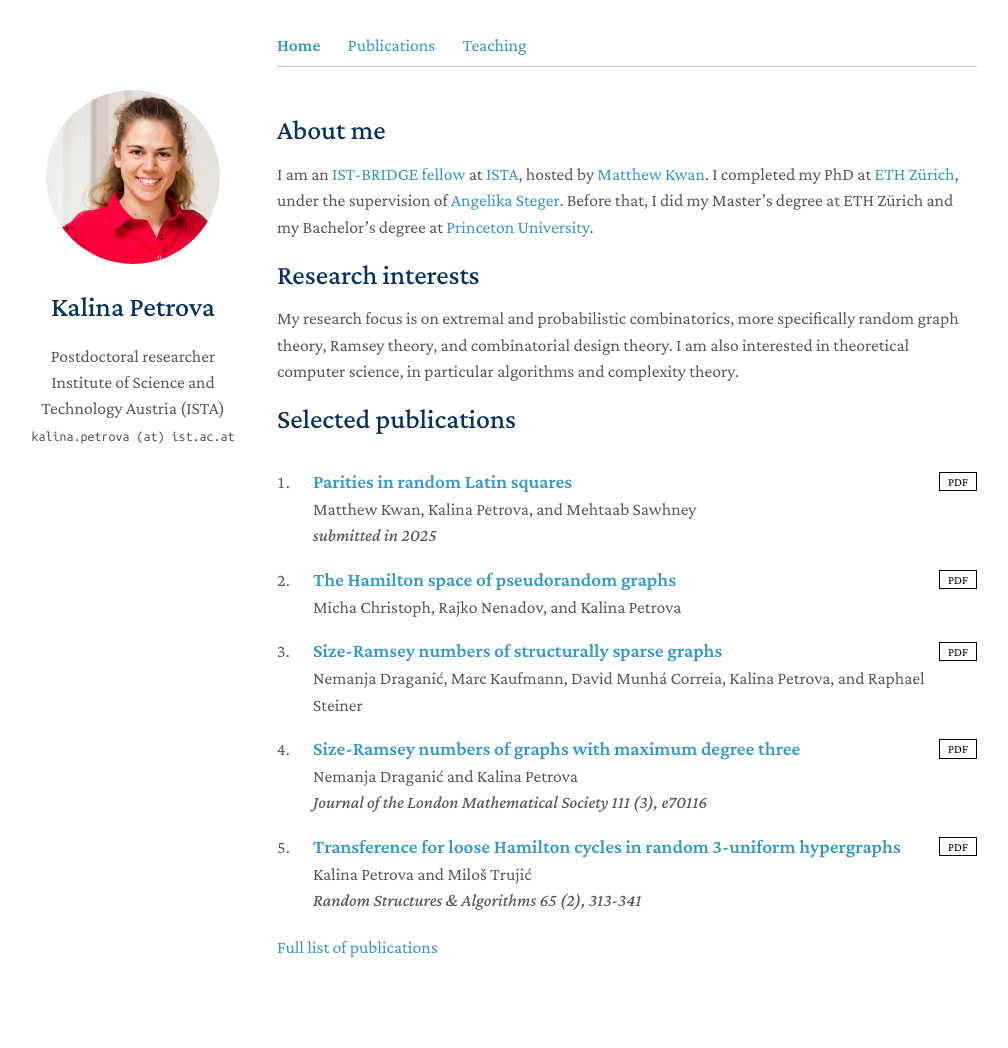
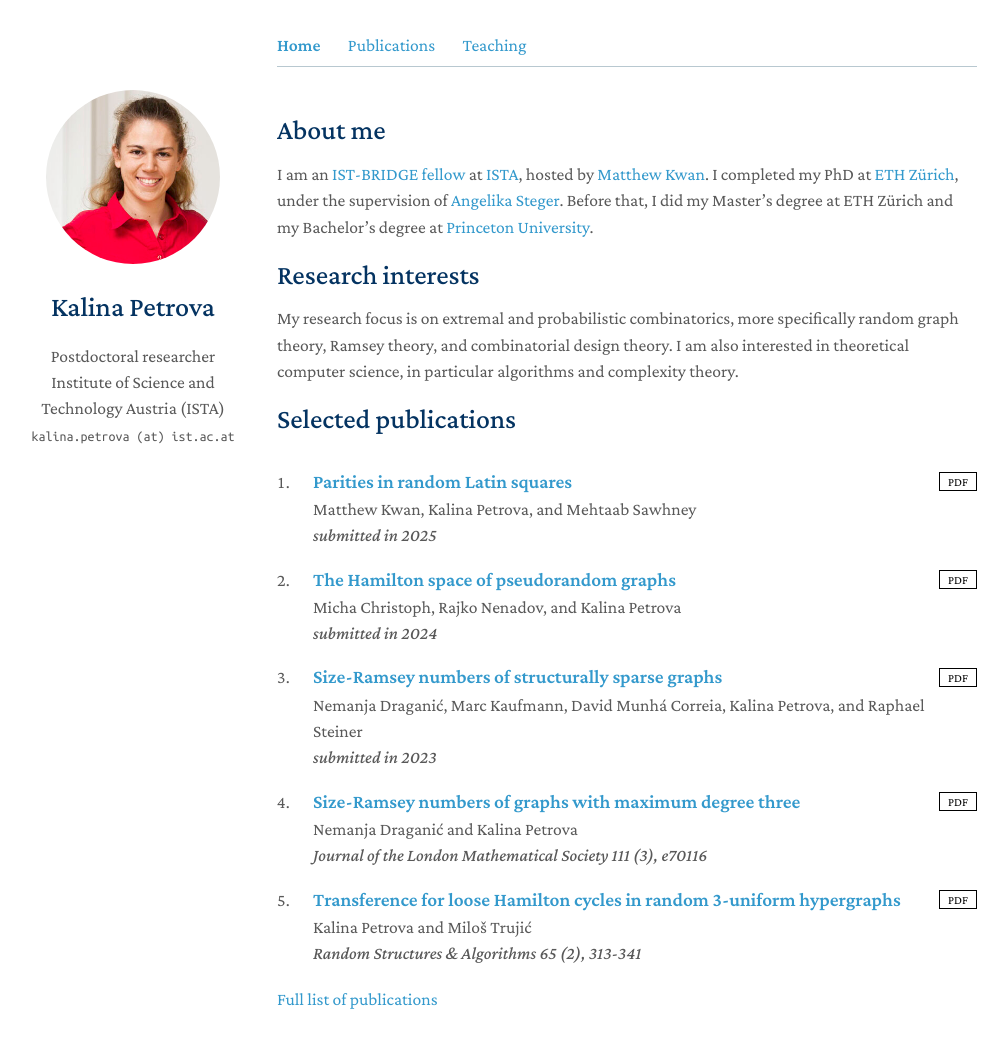
Before and after one commit to kpetrova/kpetrova.github.io, a Jekyll site: the page built from index.md, in a window 1280 px wide and 1109 px high. Shown: the top 1048 px of the window, without its empty margins (143-1151 px from the left). Built offline with Jekyll 4.4.1, drawn with Linux system fonts in a browser that asks for light colours; a style sheet for code colours, icons or effects is not loaded.

Commit message:
Added years to all papers

```diff
--- a/_data/publications-home.yml
+++ b/_data/publications-home.yml
@@ -8,11 +8,13 @@ papers:
 
   - title: The Hamilton space of pseudorandom graphs
     authors: Micha Christoph, Rajko Nenadov, and Kalina Petrova
+    journal: submitted in 2024
     pdf: https://arxiv.org/pdf/2402.01447
     type: preprint
 
   - title: Size-Ramsey numbers of structurally sparse graphs
     authors: Nemanja Draganić, Marc Kaufmann, David Munhá Correia, Kalina Petrova, and Raphael Steiner
+    journal: submitted in 2023
     pdf: https://arxiv.org/pdf/2307.12028
     type: preprint
 
--- a/_data/publications.yml
+++ b/_data/publications.yml
@@ -3,31 +3,37 @@ main:
     papers:
       - title: Parities in random Latin squares
         authors: Matthew Kwan, Kalina Petrova, and Mehtaab Sawhney
+        journal: submitted in 2025
         pdf: https://arxiv.org/pdf/2509.13125
         type: preprint
 
       - title: Sharp thresholds for higher powers of Hamilton cycles in random graphs
         authors: Tamás Makai, Matija Pasch, Kalina Petrova, Leon Schiller
+        journal: submitted in 2025
         pdf: https://arxiv.org/pdf/2502.14515
         type: preprint
 
       - title: Odd-Ramsey numbers of complete bipartite graphs
         authors: Simona Boyadzhiyska, Shagnik Das, Thomas Lesgourgues, and Kalina Petrova
+        journal: submitted in 2024
         pdf: https://arxiv.org/pdf/2410.05887
         type: preprint
 
       - title: The Hamilton space of pseudorandom graphs
         authors: Micha Christoph, Rajko Nenadov, and Kalina Petrova
+        journal: submitted in 2024
         pdf: https://arxiv.org/pdf/2402.01447
         type: preprint
 
       - title: Size-Ramsey numbers of structurally sparse graphs
         authors: Nemanja Draganić, Marc Kaufmann, David Munhá Correia, Kalina Petrova, and Raphael Steiner
+        journal: submitted in 2023
         pdf: https://arxiv.org/pdf/2307.12028
         type: preprint
 
       - title: Randomly perturbed digraphs also have bounded-degree spanning trees
         authors: Patryk Morawski and Kalina Petrova
+        journal: submitted in 2023
         pdf: https://arxiv.org/pdf/2306.14648
         type: preprint
 
```
